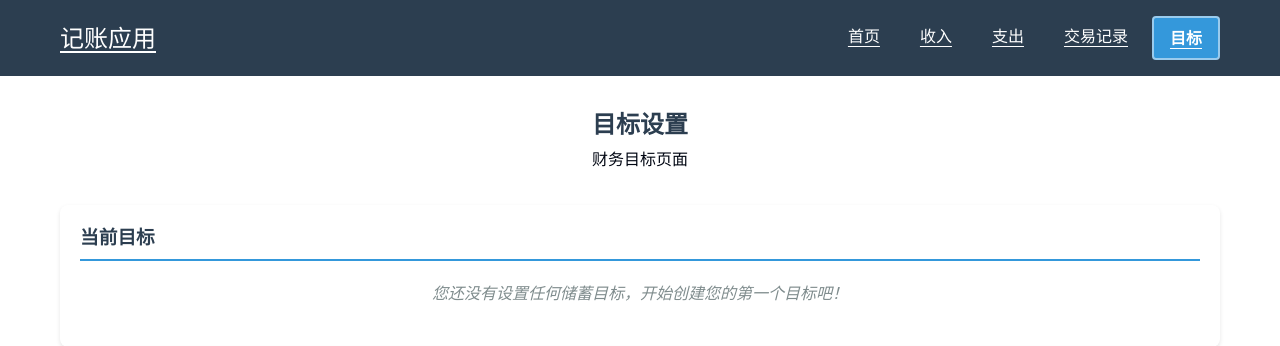
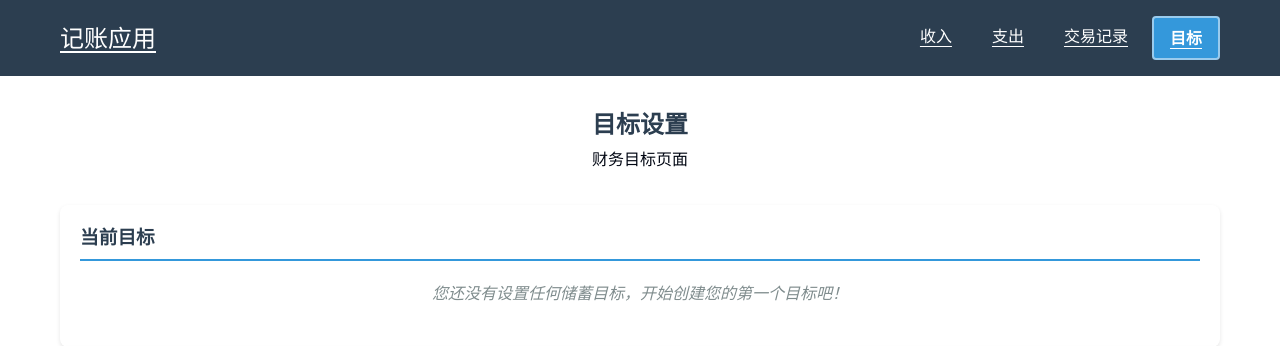
Before and after one commit to KKTIME2024/AS-1, a Flask app: page /goal in a window 1280 px wide. Shown: the top 346 px of the page. Run offline with Flask 3, Linux system fonts and the light colour scheme; data that the repository does not hold is empty.

Commit message:
refactor(导航): 优化导航栏链接的激活状态和结构
移除重复的首页链接，并将激活状态逻辑整合到logo链接中

```diff
--- a/budget_tracker/templates/base.html
+++ b/budget_tracker/templates/base.html
@@ -22,7 +22,7 @@
     <nav class="navbar" role="navigation" aria-label="主导航">
         <div class="nav-container">
             <h1 class="nav-logo">
-                <a href="{{ url_for('index') }}" aria-label="首页">记账应用</a>
+                <a href="{{ url_for('index') }}" aria-current="{% if request.endpoint == 'index' %}page{% else %}false{% endif %}" class="{% if request.endpoint == 'index' %}active{% endif %}" aria-label="首页">记账应用</a>
             </h1>
 
             <!-- 移动端菜单按钮 -->
@@ -32,7 +32,6 @@
             </button>
 
             <ul class="nav-menu" id="navMenu">
-                <li><a href="{{ url_for('index') }}" aria-current="page" class="{% if request.endpoint == 'index' %}active{% endif %}">首页</a></li>
                 <li><a href="{{ url_for('incomes') }}" class="{% if request.endpoint == 'incomes' %}active{% endif %}">收入</a></li>
                 <li><a href="{{ url_for('expenditures') }}" class="{% if request.endpoint == 'expenditures' %}active{% endif %}">支出</a></li>
                 <li><a href="{{ url_for('transaction') }}" class="{% if request.endpoint == 'transaction' %}active{% endif %}">交易记录</a></li>
```
